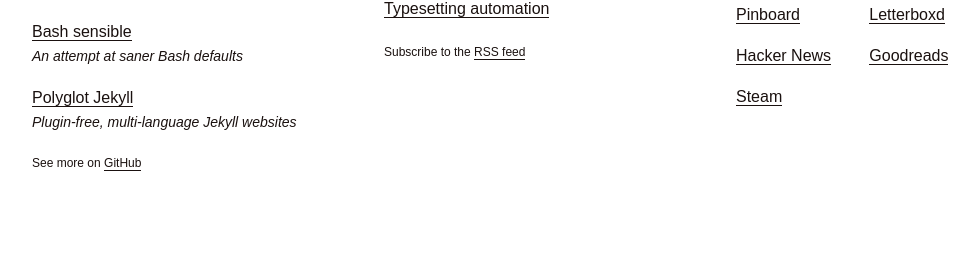
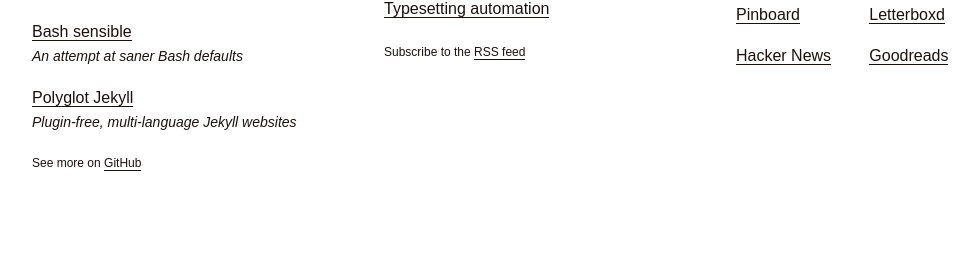
Before and after one commit to mrzool/mrzool.github.io, a Jekyll site: the page built from index.md, in a window 1280 px wide. Shown: the part 384-664 px from the top of the page, without its empty margins (0-980 px from the left). Built offline with Jekyll 4.4.1, drawn with Linux system fonts in a browser that asks for light colours.

Commit message:
deletions are important too

```diff
--- a/index.md
+++ b/index.md
@@ -35,6 +35,4 @@
   url: "http://www.goodreads.com/mrzool"
 # - name: "Instapaper"
 #   url: "https://www.instapaper.com/p/mrzool"
-- name: "Steam"
-  url: "https://steamcommunity.com/id/medit4tive/"
 ---
```
